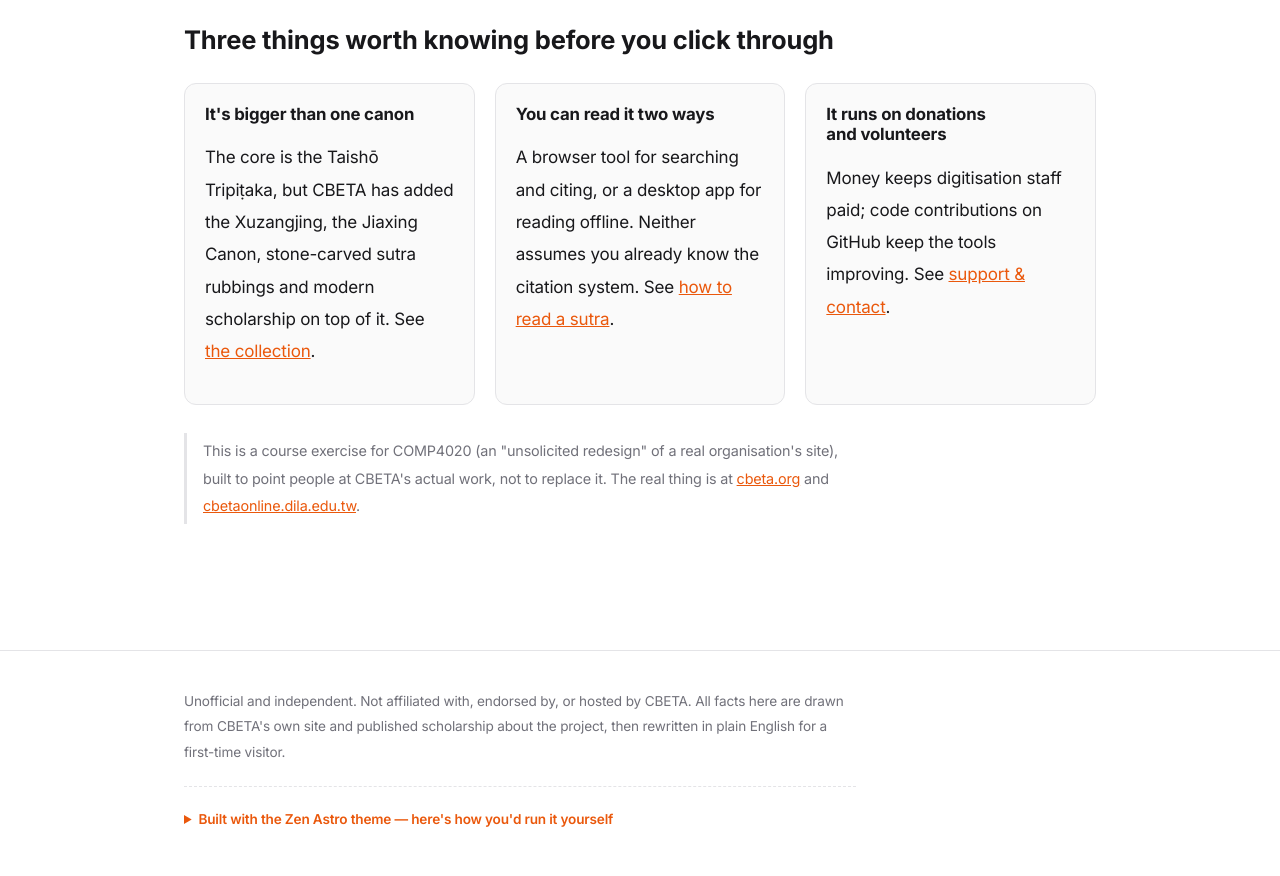
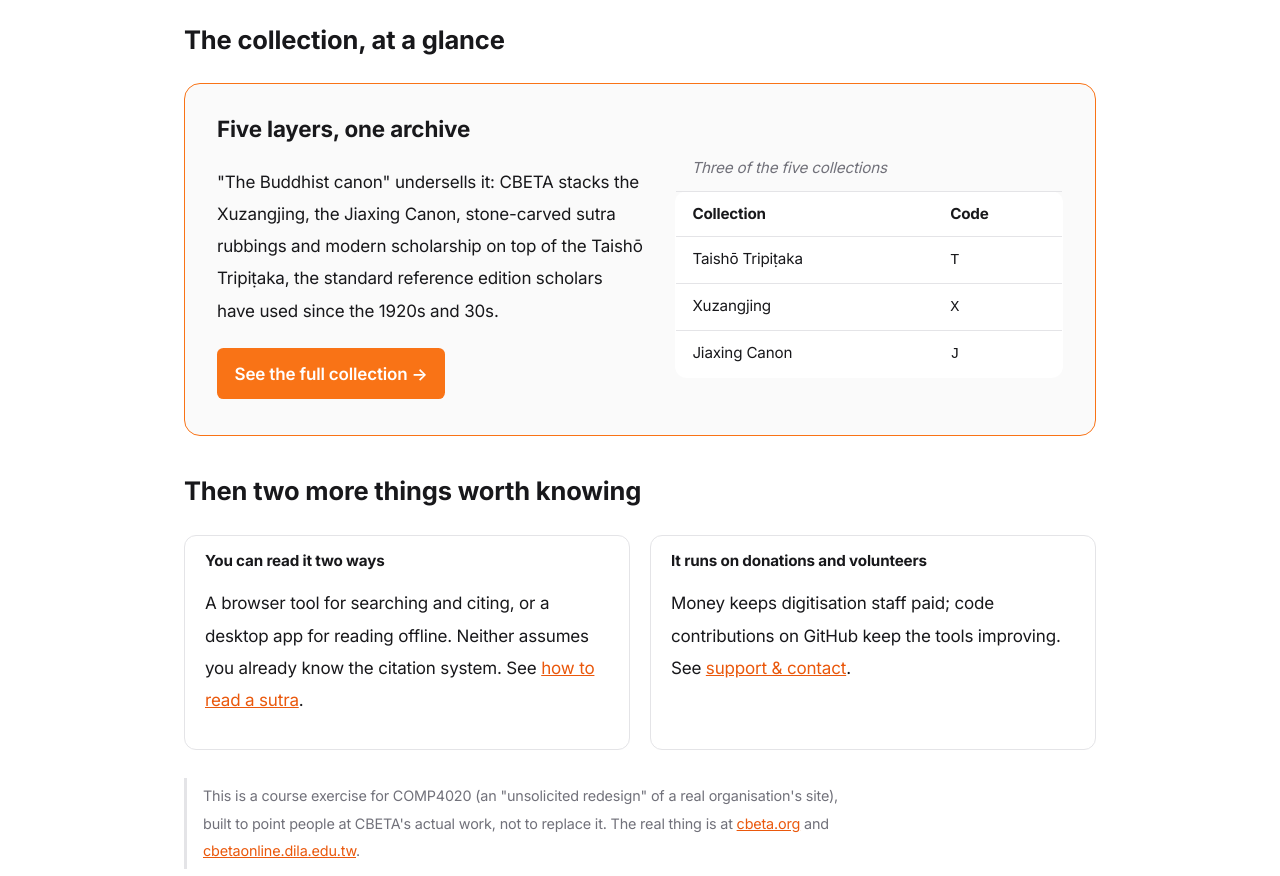
Before and after one commit to comp4020-agentic-coding-studio/comp4020-riff2-liuru-3, a website built with Vite: page index.html in a window 1280 px wide. Shown: the part 906-1782 px from the top of the page. Built offline with nearby package versions, Linux system fonts and the light colour scheme.

Commit message:
riff: make the collection the homepage's visual centre
Replaces the three-equal-cards layout with a large spotlight panel
(condensed canon table + CTA) that dominates the fold, demoting "how to
read" and "support" to a smaller secondary row below it — the collection
is what the archive actually is, so it's what the front door leads with.

```diff
--- a/index.html
+++ b/index.html
@@ -66,16 +66,44 @@
         </p>
       </div>
 
-      <h2>Three things worth knowing before you click through</h2>
-      <div class="card-grid">
-        <div class="card">
-          <h3>It's bigger than one canon</h3>
+      <h2>The collection, at a glance</h2>
+      <div class="spotlight">
+        <div class="spotlight-main">
+          <h3>Five layers, one archive</h3>
           <p>
-            The core is the Taishō Tripiṭaka, but CBETA has added the Xuzangjing, the Jiaxing
-            Canon, stone-carved sutra rubbings and modern scholarship on top of it. See
-            <a href="./collection.html">the collection</a>.
+            "The Buddhist canon" undersells it: CBETA stacks the Xuzangjing, the Jiaxing Canon,
+            stone-carved sutra rubbings and modern scholarship on top of the Taishō Tripiṭaka,
+            the standard reference edition scholars have used since the 1920s and 30s.
           </p>
+          <a class="button-link" href="./collection.html">See the full collection &rarr;</a>
         </div>
+        <table class="canon compact">
+          <caption>Three of the five collections</caption>
+          <thead>
+            <tr>
+              <th scope="col">Collection</th>
+              <th scope="col">Code</th>
+            </tr>
+          </thead>
+          <tbody>
+            <tr>
+              <td>Taishō Tripiṭaka</td>
+              <td><code>T</code></td>
+            </tr>
+            <tr>
+              <td>Xuzangjing</td>
+              <td><code>X</code></td>
+            </tr>
+            <tr>
+              <td>Jiaxing Canon</td>
+              <td><code>J</code></td>
+            </tr>
+          </tbody>
+        </table>
+      </div>
+
+      <h2>Then two more things worth knowing</h2>
+      <div class="card-grid secondary">
         <div class="card">
           <h3>You can read it two ways</h3>
           <p>
--- a/styles.css
+++ b/styles.css
@@ -327,11 +327,39 @@ main > ol,
   margin-top: 0;
 }
 
+.spotlight {
+  display: grid;
+  grid-template-columns: 1.1fr 1fr;
+  gap: 2rem;
+  align-items: center;
+  background: var(--paper-dim);
+  border: 1px solid var(--seal);
+  border-radius: 1rem;
+  padding: 2rem;
+  margin: 1.75rem 0 2.5rem;
+  max-width: 60rem;
+}
+
+.spotlight-main h3 {
+  margin-top: 0;
+  font-size: 1.4rem;
+}
+
+@media (width <= 55rem) {
+  .spotlight {
+    grid-template-columns: 1fr;
+  }
+}
+
 .card-grid {
   display: grid;
   grid-template-columns: repeat(auto-fit, minmax(15rem, 1fr));
   gap: 1.25rem;
   margin: 1.75rem 0;
+}
+
+.card-grid.secondary {
+  max-width: 60rem;
 }
 
 .card {
@@ -361,6 +389,15 @@ main > ol,
   border-radius: 0.25rem;
   padding: 0.1rem 0.35rem;
   font-size: 0.85em;
+}
+
+.card-grid.secondary .card {
+  padding: 1rem 1.25rem;
+  background: transparent;
+}
+
+.card-grid.secondary h3 {
+  font-size: 0.95rem;
 }
 
 table.canon {
@@ -396,6 +433,24 @@ table.canon tbody tr {
 
 table.canon tbody tr:hover {
   background: var(--paper-dim);
+}
+
+.spotlight table.canon.compact {
+  margin: 0;
+  max-width: none;
+  background: var(--paper);
+  border: 1px solid var(--rule);
+  border-radius: 0.75rem;
+  overflow: hidden;
+}
+
+.spotlight table.canon.compact caption {
+  padding: 0.75rem 1rem 0;
+}
+
+.spotlight table.canon.compact th,
+.spotlight table.canon.compact td {
+  padding: 0.5rem 1rem;
 }
 
 ol.steps {
```
